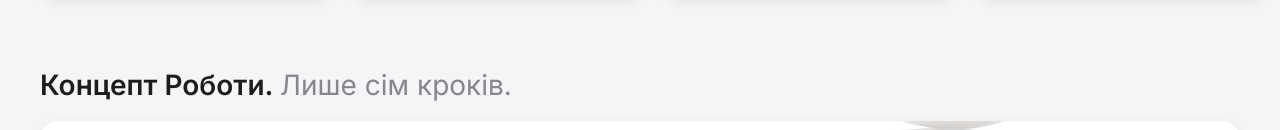
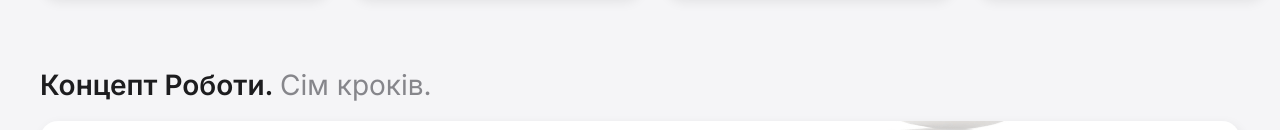
Before and after one commit to the-ounce/webinar.github.io, a plain HTML site: page index.html in a window 1280 px wide. Shown: the part 670-800 px from the top of the page. Drawn offline with Linux system fonts and the light colour scheme.

Commit message:
Update UI

```diff
--- a/index.html
+++ b/index.html
@@ -523,7 +523,7 @@
         <section class="section">
             <div class="section-header">
                 <span class="section-title">Концепт Роботи.</span>
-                <span class="section-description">Лише сім кроків.</span>
+                <span class="section-description">Сім кроків.</span>
             </div>
             <div class="concept-container">
                 <div class="concept-background"></div>
```
